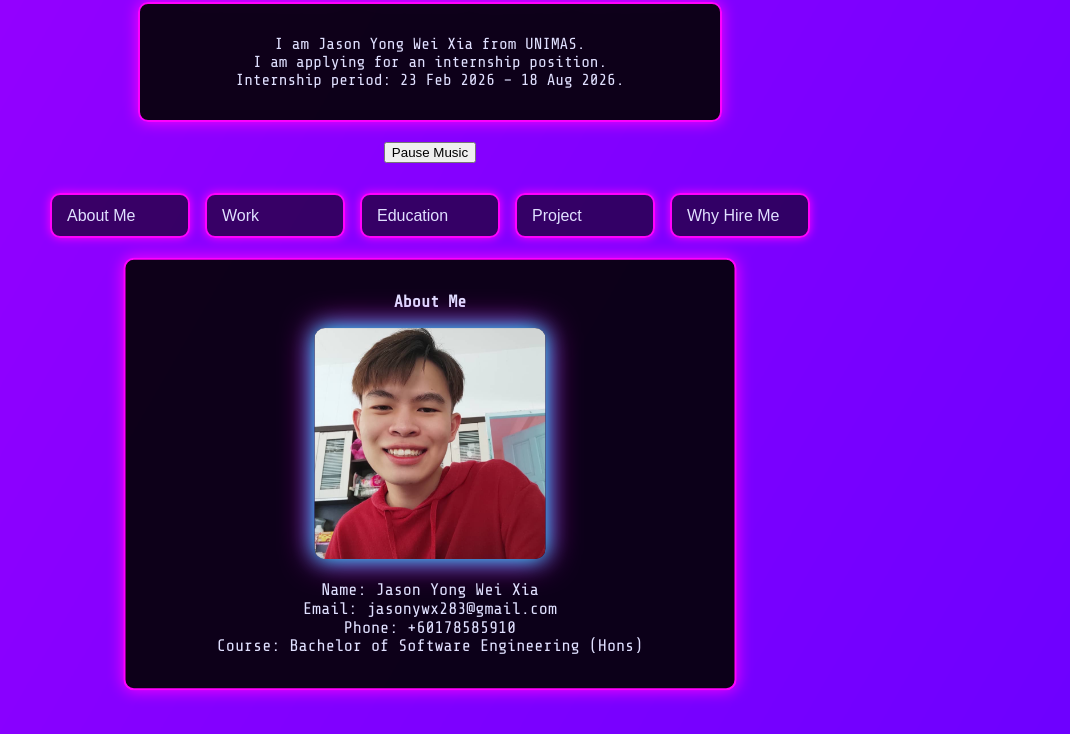
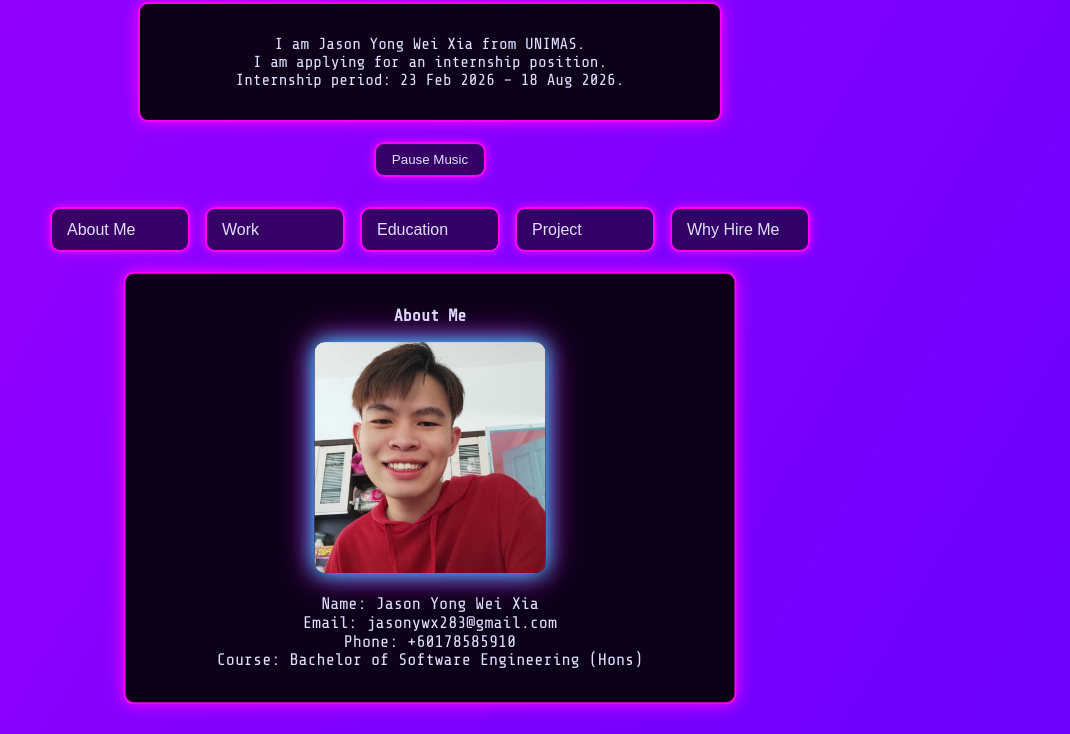
Before and after one commit to jasonywx283/resume, a plain HTML site: page index.html in a window 1280 px wide. Shown: the part 124-858 px from the top of the page, without its empty margins (210-1280 px from the left). Drawn offline with nearby package versions, Linux system fonts and the light colour scheme.

Commit message:
Update style.css

```diff
--- a/style.css
+++ b/style.css
@@ -111,6 +111,28 @@ h1 {
     box-shadow: 0 0 25px #ff00ff;
 }
 
+/* Music control */
+.music-control {
+    margin: 10px 0 20px 0;
+}
+
+.music-control button {
+    padding: 8px 16px;
+    background: rgba(0,0,0,0.6);
+    border: 2px solid #ff00ff;
+    color: #e0e0ff;
+    border-radius: 10px;
+    cursor: pointer;
+    transition: 0.3s;
+    box-shadow: 0 0 10px #ff00ff;
+}
+
+.music-control button:hover {
+    background: #ff00ff;
+    color: black;
+    box-shadow: 0 0 25px #ff00ff;
+}
+
 /* Images */
 .uniform-img {
     width: 220px;
```
